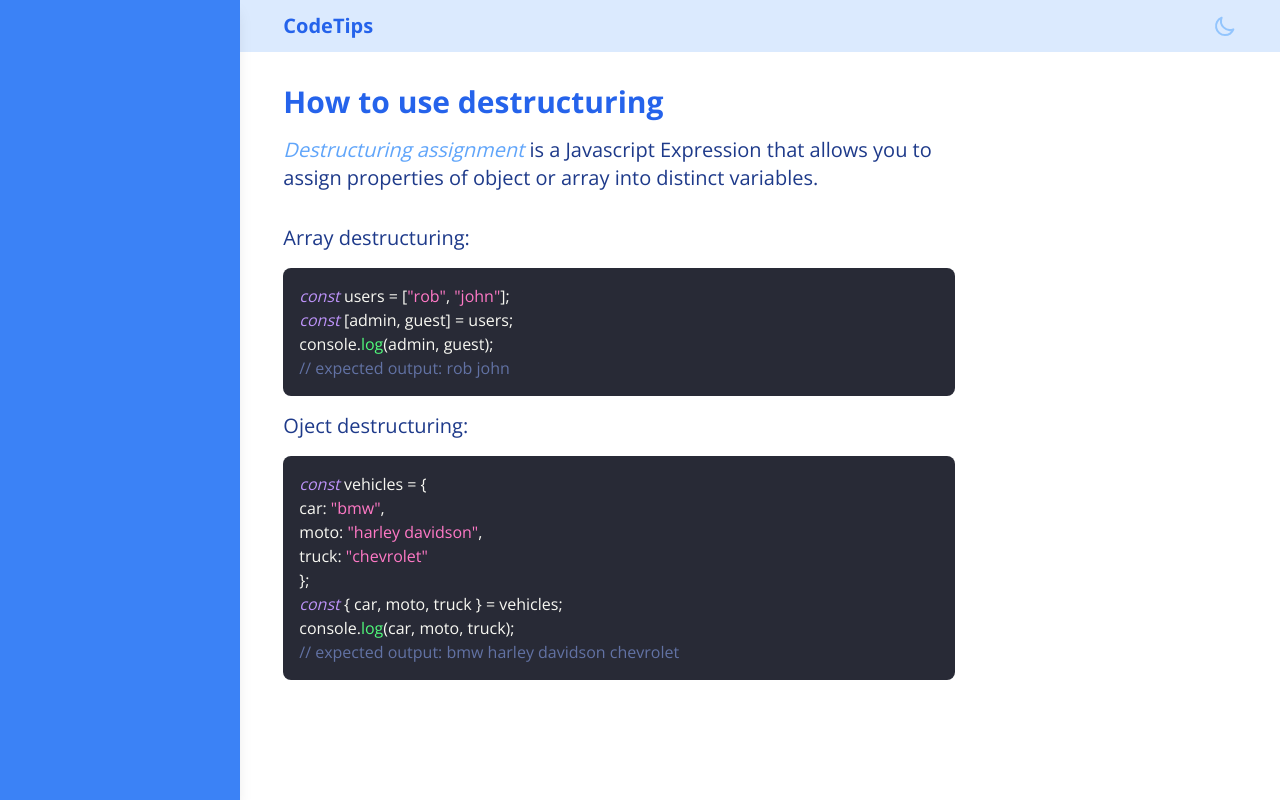
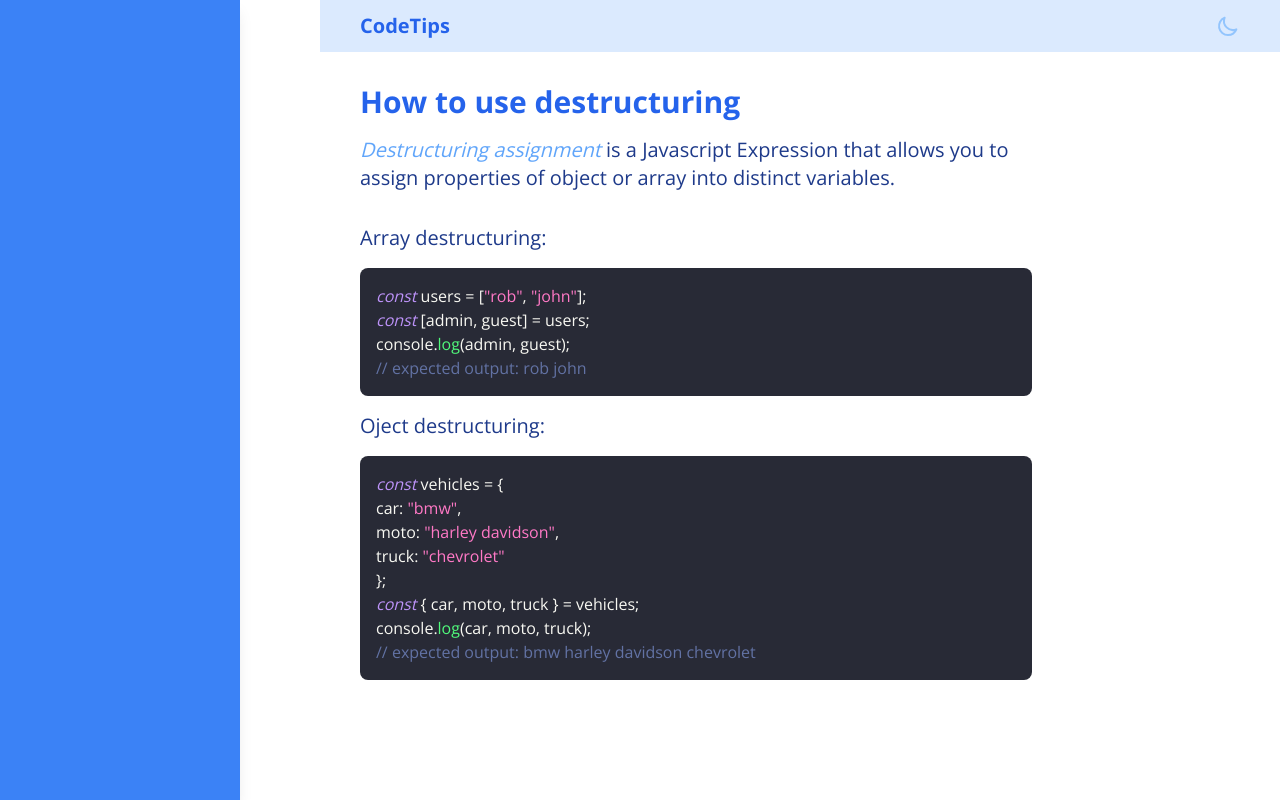
Before and after one commit to o-louis/CodeTips, a Next.js app: page /posts/others/how-to-use-destructuring in a window 1280 px wide. Built offline with nearby package versions, Linux system fonts and the light colour scheme.

Commit message:
fix(margin): Change the main content from ml-60 to ml-80

```diff
--- a/components/Layout.js
+++ b/components/Layout.js
@@ -51,7 +51,7 @@
           darkMode={darkMode}
           toggleDarkMode={toggleDarkMode}
         />
-        <div className="w-full md:ml-60">
+        <div className="w-full md:ml-80">
           <Header
             openMenu={openMenu}
             darkMode={darkMode}
```
